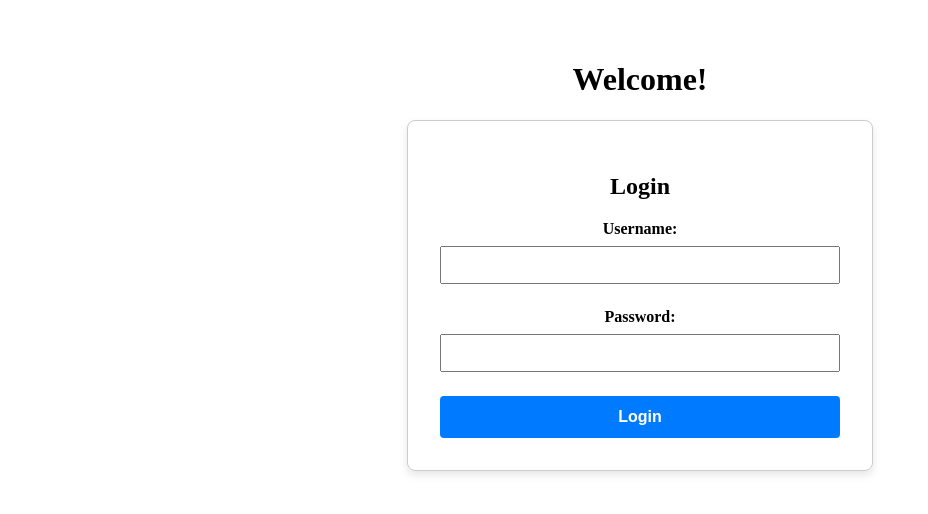
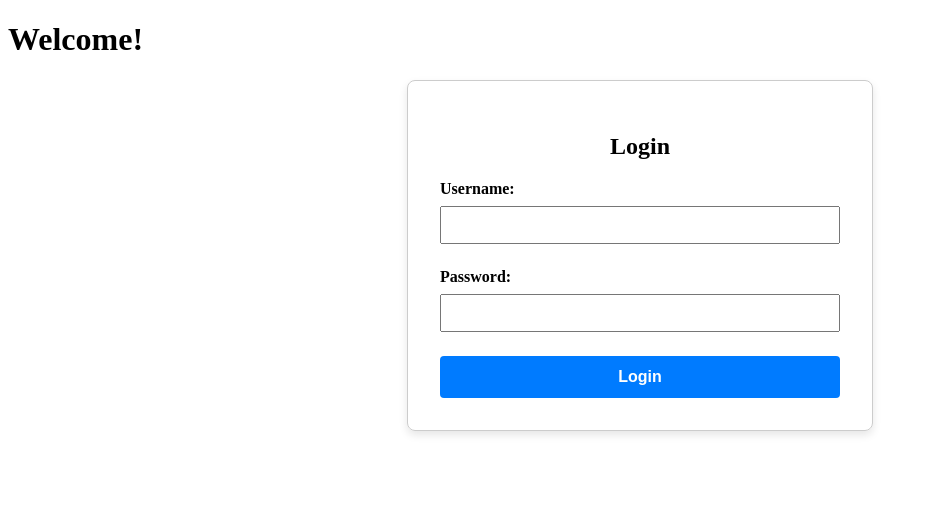
Before and after one commit to swysocki9089/card-game-361, a React (Vite) app in the folder Frontend/: page / in a window 1280 px wide. Shown: the top 514 px of the page, without its empty margins (0-928 px from the left). Built offline with nearby package versions, Linux system fonts and the light colour scheme.

Commit message:
removed unused styling

```diff
--- a/Frontend/src/App.css
+++ b/Frontend/src/App.css
@@ -2,9 +2,9 @@
     This file is subject to change and may not need to be used.
 */
 
-#root {
-  max-width: 1280px;
-  margin: 0 auto;
-  padding: 2rem;
-  text-align: center;
-}
+/*#root {*/
+/*  max-width: 1280px;*/
+/*  margin: 0 auto;*/
+/*  padding: 2rem;*/
+/*  text-align: center;*/
+/*}*/
```
